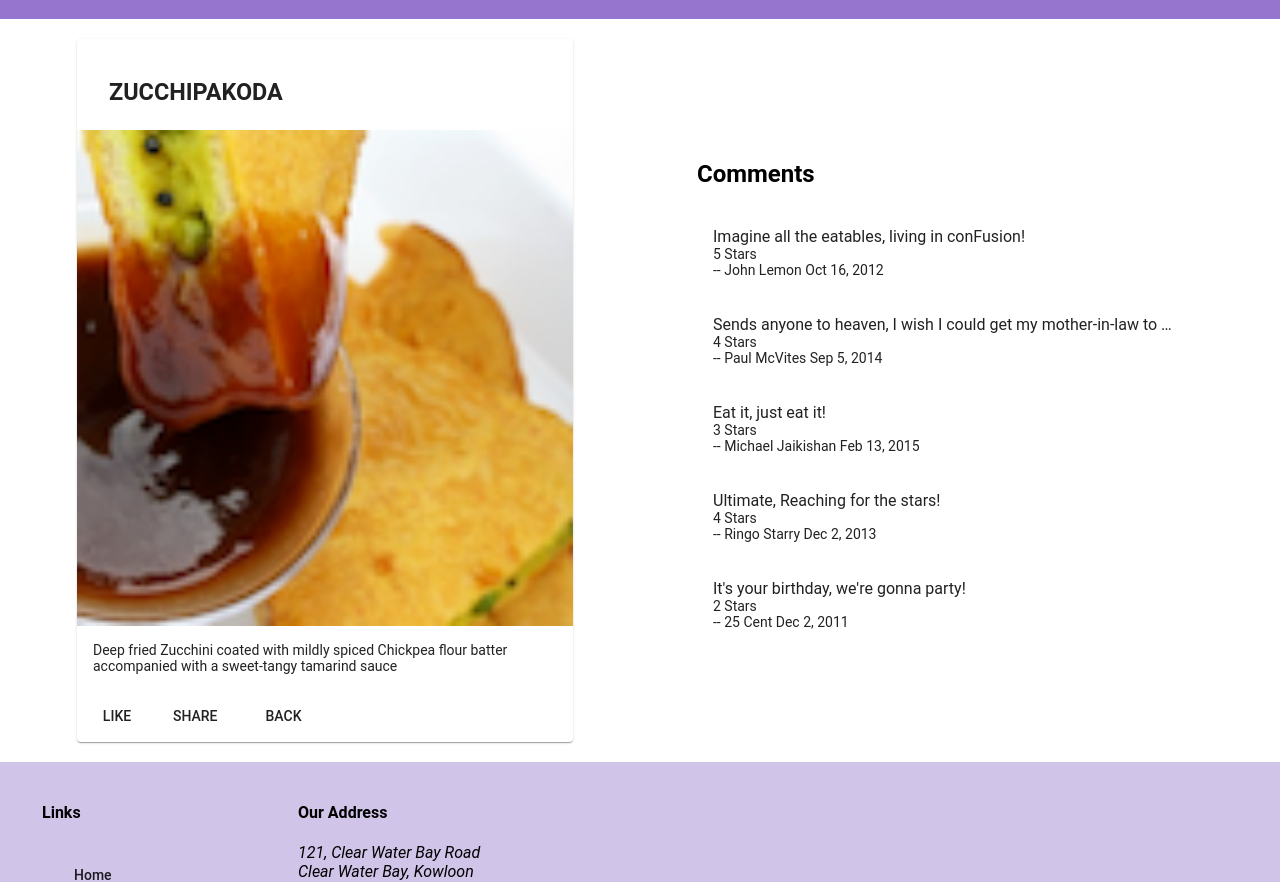
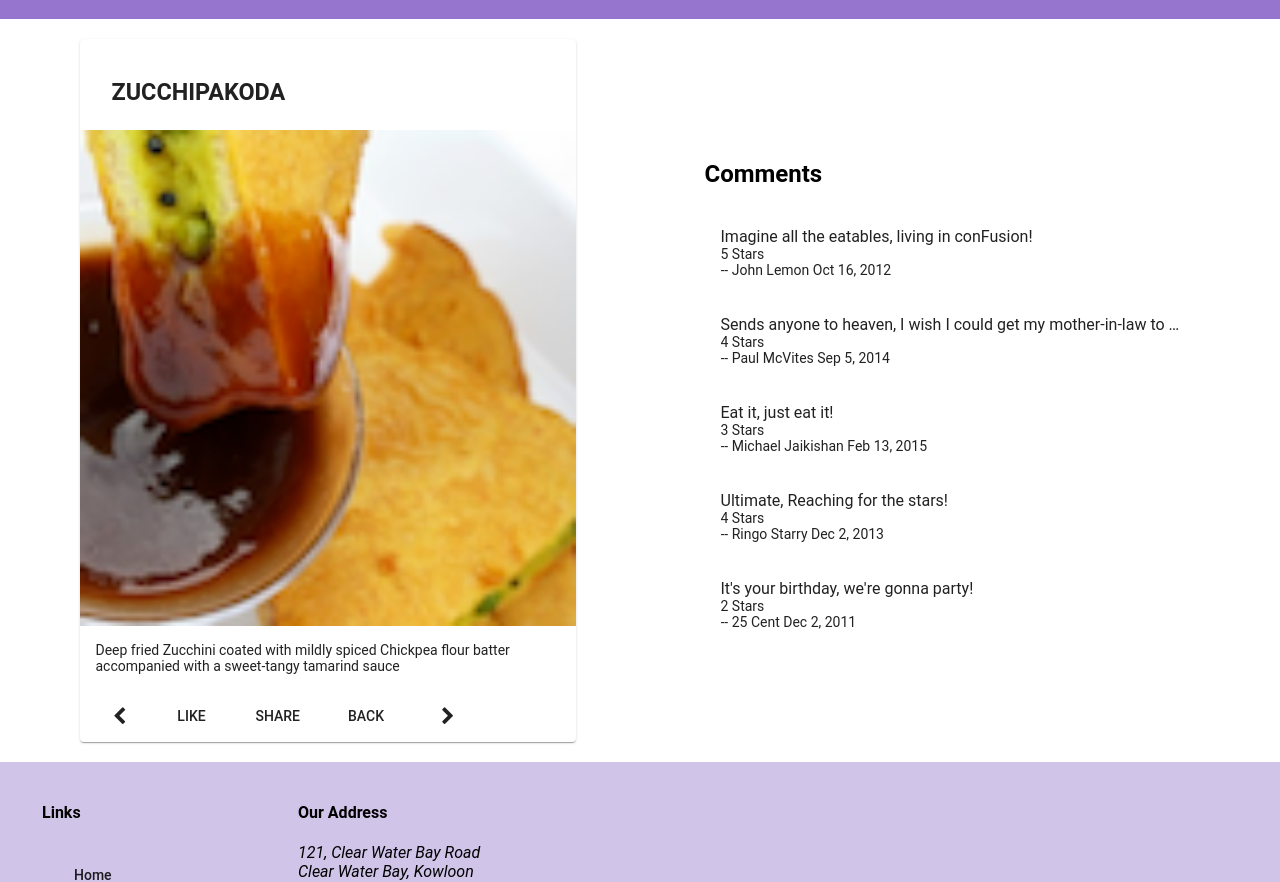
Before and after one commit to theooprea/angular-confusion, an Angular app: page /dishdetail/1 in a window 1280 px wide. Shown: the part 320-1202 px from the top of the page. Built offline with nearby package versions, Linux system fonts and the light colour scheme.

Commit message:
rxjs part2

```diff
--- a/src/app/dishdetail/dishdetail.component.html
+++ b/src/app/dishdetail/dishdetail.component.html
@@ -6,8 +6,8 @@
     fxLayoutGap="10px"
     fxLayoutGap.xs="0">
 
-  <div fxFlex="40">
-    <div *ngIf="dish">
+  <div fxFlex="40" *ngIf="dish">
+    <div>
       <mat-card>
         <mat-card-header>
           <mat-card-title>
@@ -19,15 +19,18 @@
           <p>{{dish.description}}</p>
         </mat-card-content>
         <mat-card-actions>
+            <button mat-button [routerLink]="['/dishdetail', prev]"><span class="fa fa-chevron-left fa-lg"></span></button>
           <button mat-button>LIKE</button>
           <button mat-button>SHARE</button>
           <button mat-button (click)="goBack()">BACK</button>
+          <span class="flex-spacer"></span>
+        <button mat-button [routerLink]="['/dishdetail', next]"><span class="fa fa-chevron-right fa-lg"></span></button>
         </mat-card-actions>
       </mat-card>
     </div>
   </div>
-  <div fxFlex="40">
-    <div *ngIf="dish">
+  <div fxFlex="40" *ngIf="dish">
+    <div>
       <mat-list>
         <h2 mat-header>Comments</h2>
         <mat-list-item *ngFor = "let comment of dish.comments">
--- a/src/app/dishdetail/dishdetail.component.ts
+++ b/src/app/dishdetail/dishdetail.component.ts
@@ -3,6 +3,8 @@
 import { DishService } from '../services/dish.service';
 import { Params, ActivatedRoute } from '@angular/router';
 import { Location } from '@angular/common';
+import { switchMap } from 'rxjs/operators';
+
 @Component({
   selector: 'app-dishdetail',
   templateUrl: './dishdetail.component.html',
@@ -11,19 +13,28 @@
 export class DishdetailComponent implements OnInit {
 
   dish: Dish;
+  dishIds: string[];
+  prev: string;
+  next: string;
 
   constructor(private dishservice: DishService,
     private route: ActivatedRoute,
     private location: Location) { }
 
   ngOnInit() {
-    const id = this.route.snapshot.params['id'];
-    this.dishservice.getDish(id)
-      .subscribe(dish => this.dish = dish);
+    this.dishservice.getDishIds().subscribe(dishIds => this.dishIds = dishIds);
+    this.route.params.pipe(switchMap((params: Params) => this.dishservice.getDish(params['id'])))
+    .subscribe(dish => { this.dish = dish; this.setPrevNext(dish.id); });
   }
 
   goBack(): void {
     this.location.back();
   }
 
+  setPrevNext(dishId: string) {
+    const index = this.dishIds.indexOf(dishId);
+    this.prev = this.dishIds[(this.dishIds.length + index - 1) % this.dishIds.length];
+    this.next = this.dishIds[(this.dishIds.length + index + 1) % this.dishIds.length];
+  }
+
 }
--- a/src/app/services/dish.service.ts
+++ b/src/app/services/dish.service.ts
@@ -21,4 +21,8 @@
   getFeaturedDish(): Observable<Dish> {
     return of(DISHES.filter((dish) => dish.featured)[0]).pipe(delay(2000));
   }
+
+  getDishIds(): Observable<string[] | any> {
+    return of(DISHES.map(dish => dish.id ));
+  }
 }
```
